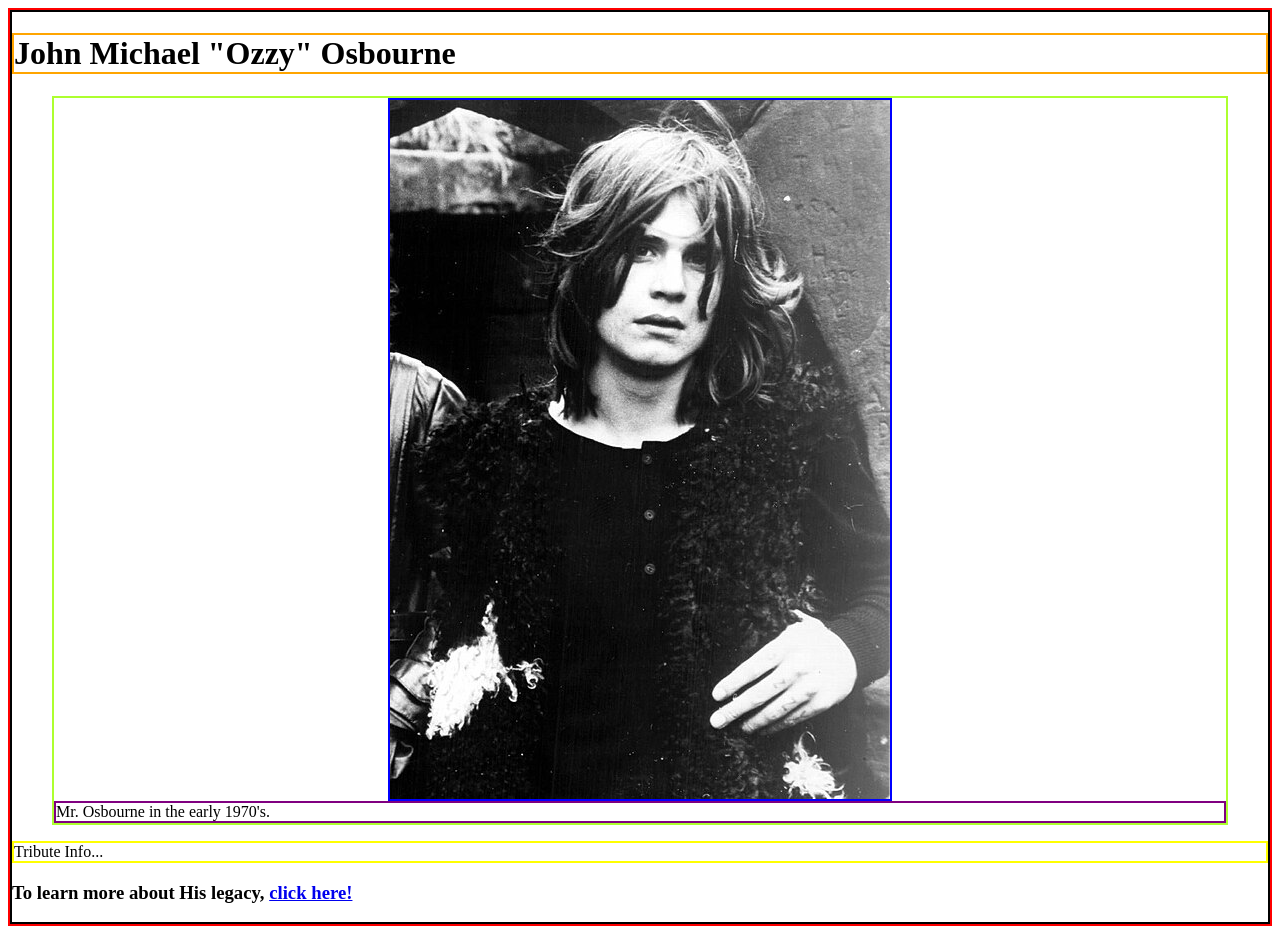
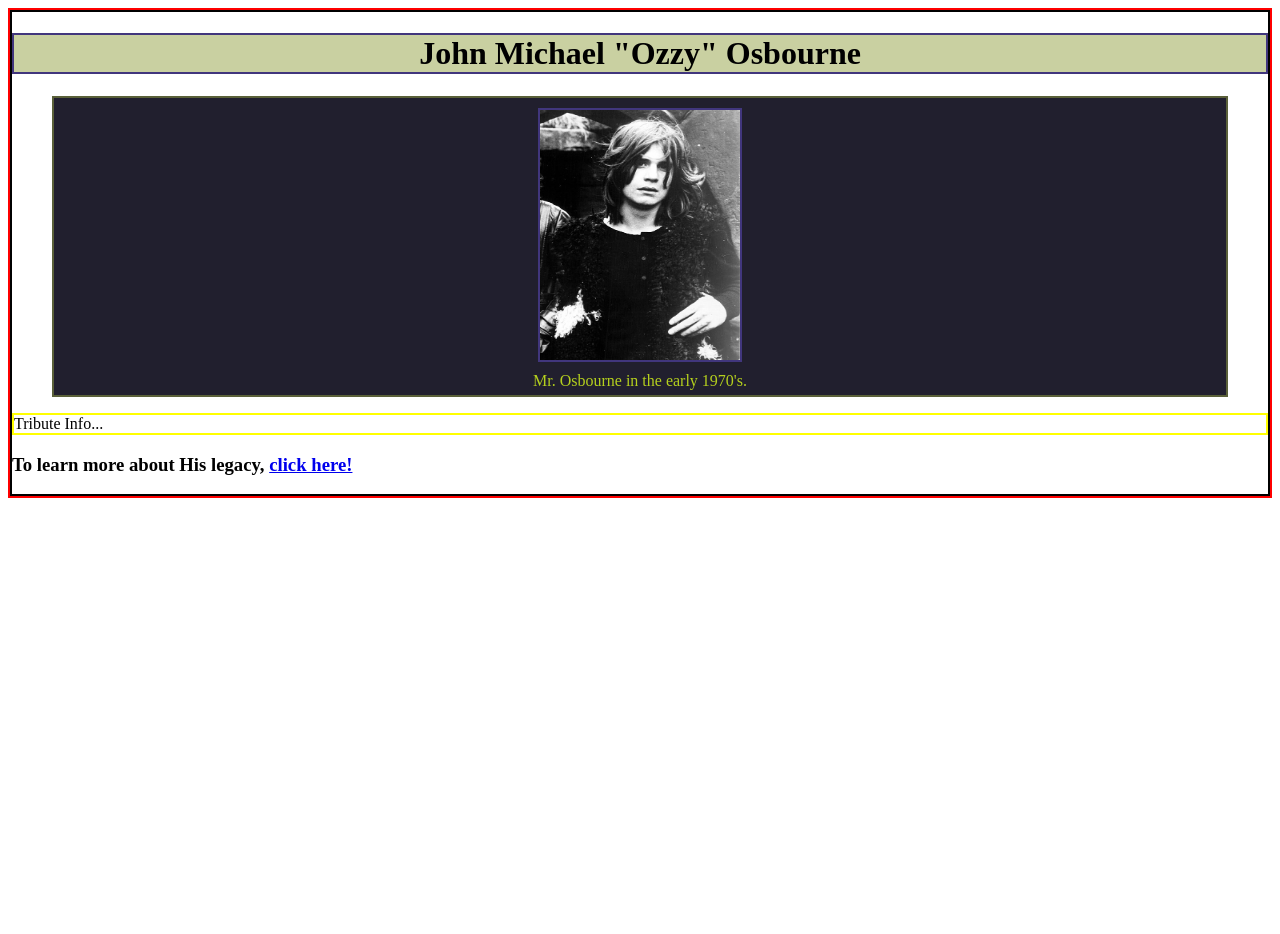
Before and after one commit to chrisfedosky/build-a-tribute-page, a plain HTML site: page index.html in a window 1280 px wide. After the commit the page ends 800 px from the top, so only its background shows below. Drawn offline with Linux system fonts and the light colour scheme.

Commit message:
got bored with this one. move on!

```diff
--- a/styles.css
+++ b/styles.css
@@ -1,27 +1,37 @@
 body {
     border: 2px solid red;
+    background-color: hsla(hue, saturation, lightness, alpha);
 }
 #main {
     border: 2px solid black;
 }
 #title {
-    border: 2px solid orange;
+    border: 2px solid hsla(250, 40%, 35%, 1);
+    text-align: center;
+    background-color: hsla(69, 40%, 45%, .5);
+
 }
 #img-div {
-    border: 2px solid greenyellow;
+    border: 2px solid hsla(69, 40%, 45%, .5);
+    background-color: hsla(250, 20%, 15%, 1);
+    padding: 5px;
 }
 #image {
-    border: 2px solid blue;
+    border: 2px solid hsla(250, 40%, 35%, 1);
     display: block;
     max-width: 100%;
-    margin: 0 auto;
+    margin: 5px auto;
+    width: 200px;
+    height: 250px;
 }
 #img-caption {
-    border: 2px solid purple;
+    margin: 0 auto;
+    display: flex;
+    justify-content: center;
+    color: hsl(69, 78%, 50%, .9);
+    padding-top: 5px;
+
 }
 #tribute-info {
     border: 2px solid yellow;
 }
-#learn-more {
-
-}
```
Also changed, not shown: index.html (+3 -0 lines).
